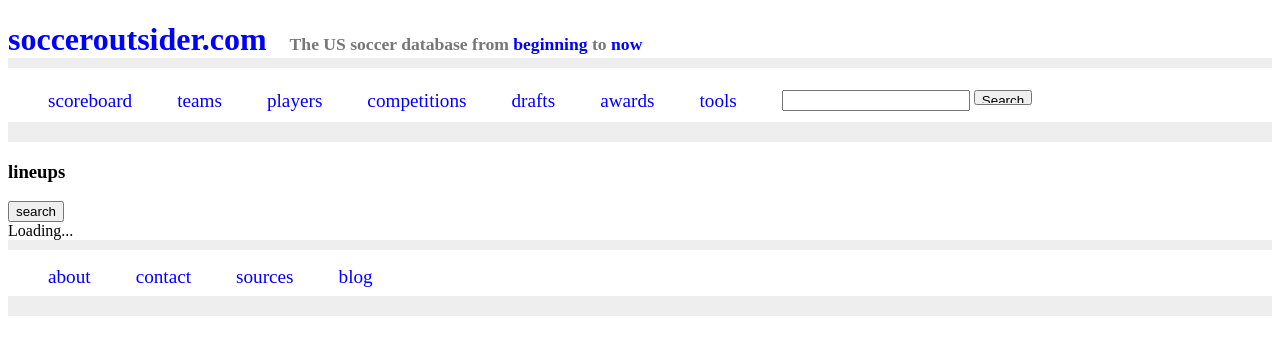
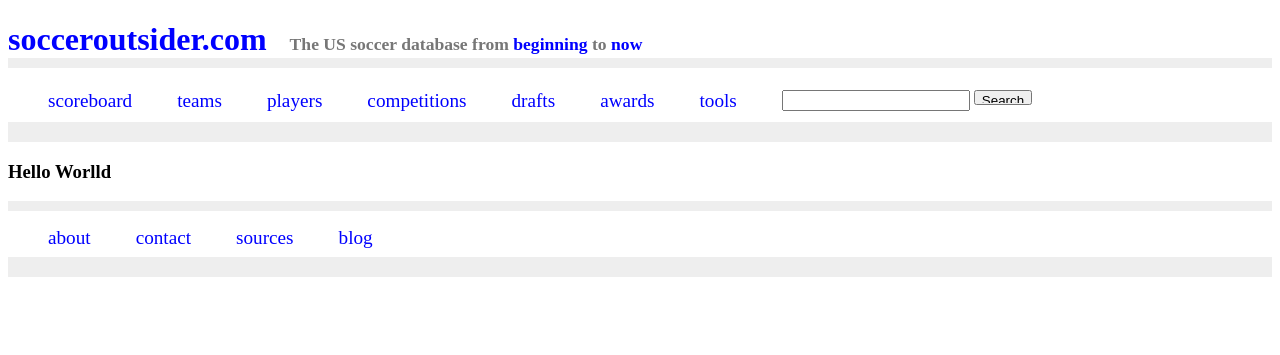
Before and after one commit to SoccerStatsUS/s2, a Django app: template templates/lineups/list.html in a window 1280 px wide. Shown: the top 355 px of the page. Run offline with Django 3.2, Linux system fonts and the light colour scheme; the template is opened without the code that fills it, so the values that code supplies are empty; some libraries are stand-ins or nearby versions.

Commit message:
Remove old lineups/list content.

```diff
--- a/templates/lineups/list.html
+++ b/templates/lineups/list.html
@@ -2,16 +2,6 @@
 
 {% block content %}
 
-<h3>lineups</h3>
-
-<form id="lineup_form">
-{{ form.as_ul }}
-<input type="submit" value="search" id="submit_button" />
-</form>
-
-<div id="lineups">
-{% include "templatetags/appearance.html" %}
-</div>
-
+<h3>Hello Worlld</h3>
 
 {% endblock %}
```
